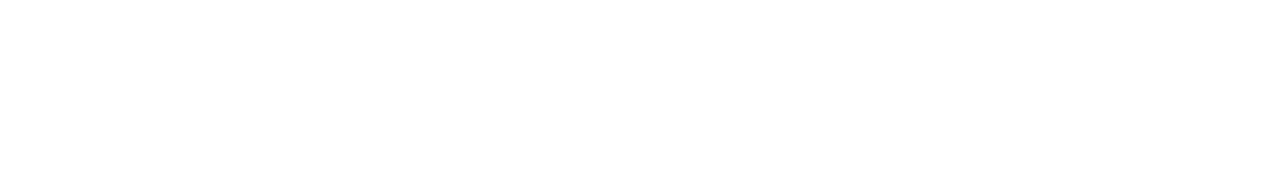
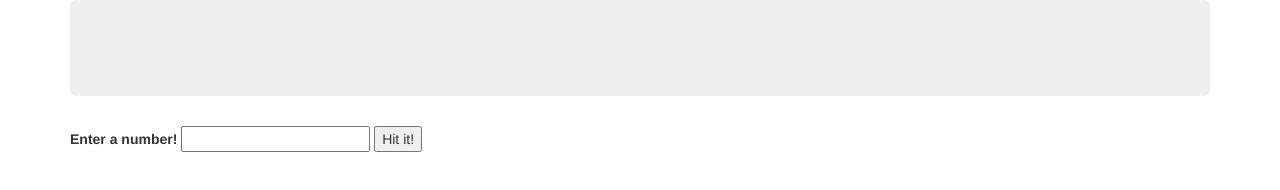
Before and after one commit to eliotcarlsen/pingPong, a plain HTML site: page index.html in a window 1280 px wide. Drawn offline with Linux system fonts and the light colour scheme.

Commit message:
add form, form control, button and userinput on html

```diff
--- a/index.html
+++ b/index.html
@@ -1,14 +1,32 @@
 <!DOCTYPE html>
 <html>
   <head>
-    <link rel="stylesheet" href="css/bootstrap.css" type="css/text">
-    <link rel="stylesheet" href="css/styles.css" type="css/text">
+    <link rel="stylesheet" href="css/bootstrap.css" type="text/css">
+    <link rel="stylesheet" href="css/styles.css" type="text/css">
     <script src="js/jquery-3.1.1.min.js"></script>
     <script src="js/scripts.js"></script>
     <meta charset="utf-8">
+    <div class="container">
+      <div class="jumbotron">
+      </div>
+    </div>
     <title>Ping Pong Game</title>
   </head>
   <body>
+    <div class="container">
+
+      <form>
+        <label for="userInput">Enter a number!</label>
+        <input type="userInput">
+        <button type="submit" name="button">Hit it!</button>
+      </form>
+      <div class="result">
+        <ul class="list">
+
+        </ul>
+
+      </div>
+    </div>
 
   </body>
 </html>
--- a/js/scripts.js
+++ b/js/scripts.js
@@ -0,0 +1,14 @@
+//back easy
+
+
+
+
+
+//front end
+$(document).ready(function(){
+  $("form").submit(function(event){
+    event.preventDefault();
+
+
+  });
+});
```
